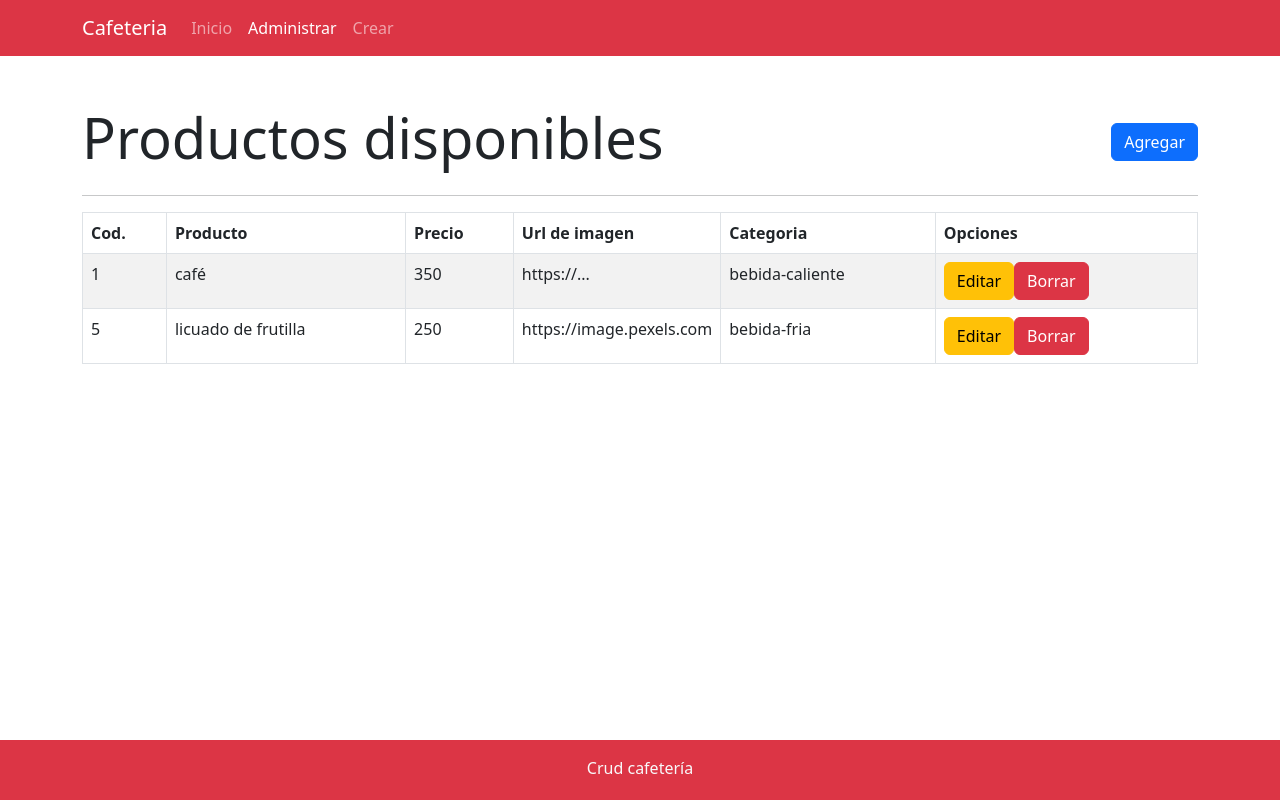
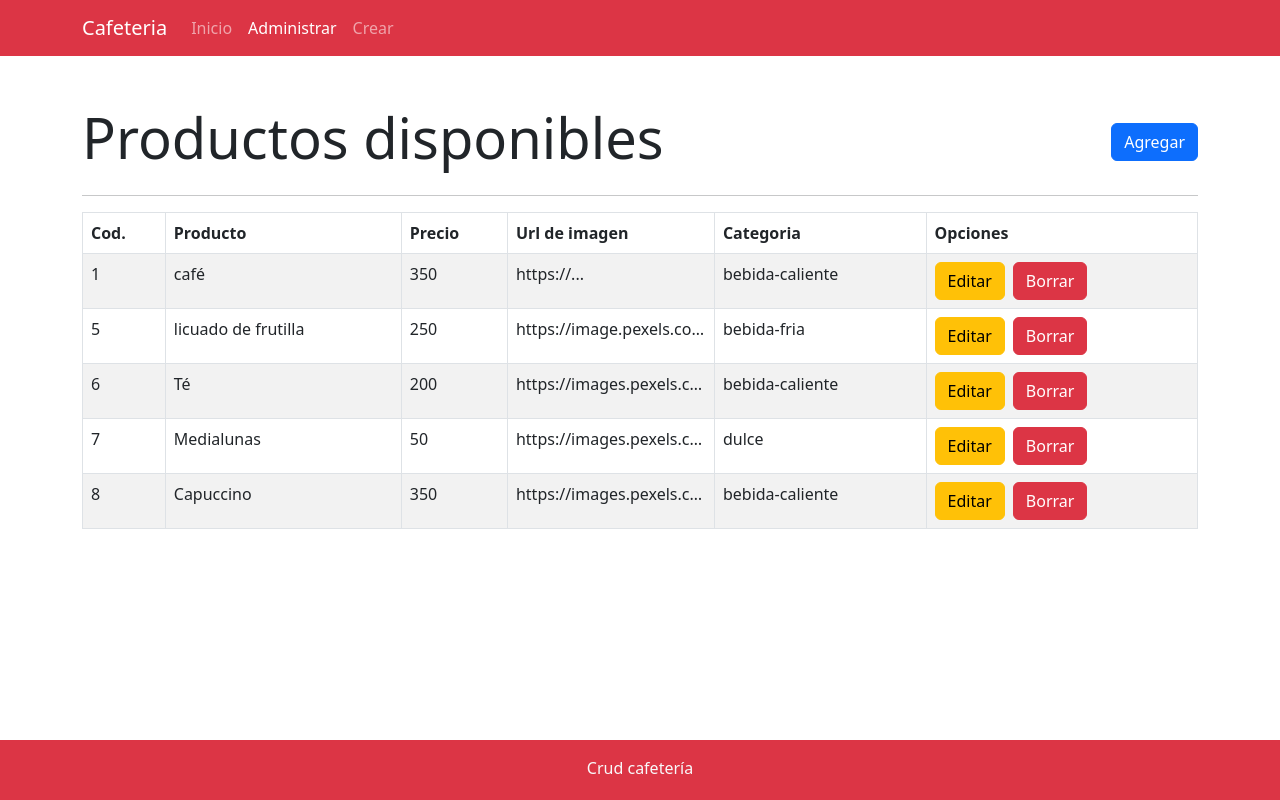
Before and after one commit to MDanielaCardozo/practicaReact-CRUD.Cafeteria, a React (Create React App) app: page /administrar in a window 1280 px wide. Built offline with nearby package versions, Linux system fonts and the light colour scheme; data requests are answered from the project's data file.

Commit message:
Agregamos la consulta de la API cuando borramos un producto

```diff
--- a/db.json
+++ b/db.json
@@ -13,6 +13,27 @@
       "imagen": "https://image.pexels.com",
       "categoria": "bebida-fria",
       "id": 5
+    },
+    {
+      "nombreProducto": "Té",
+      "precio": "200",
+      "imagen": "https://images.pexels.com/photos/5946748/pexels-photo-5946748.jpeg?cs=srgb&dl=pexels-charlotte-may-5946748.jpg&fm=jpg",
+      "categoria": "bebida-caliente",
+      "id": 6
+    },
+    {
+      "nombreProducto": "Medialunas",
+      "precio": "50",
+      "imagen": "https://images.pexels.com/photos/3892469/pexels-photo-3892469.jpeg?auto=compress&cs=tinysrgb&w=1600",
+      "categoria": "dulce",
+      "id": 7
+    },
+    {
+      "nombreProducto": "Capuccino",
+      "precio": "350",
+      "imagen": "https://images.pexels.com/photos/6717547/pexels-photo-6717547.jpeg?auto=compress&cs=tinysrgb&w=1600",
+      "categoria": "bebida-caliente",
+      "id": 8
     }
   ]
 }
--- a/src/components/views/Home.css
+++ b/src/components/views/Home.css
@@ -6,7 +6,7 @@
 }
 
 .truncate {
-    width: 100px;
+    max-width: 100px;
     white-space: nowrap;
     overflow: hidden;
     text-overflow: ellipsis;
--- a/src/components/views/producto/AdministrarProductos.js
+++ b/src/components/views/producto/AdministrarProductos.js
@@ -50,7 +50,7 @@ const AdministrarProductos = () => {
         <tbody>
           {/* aqui tengo que hacer un map */}
           {
-            productos.map((producto)=><ItemProducto key={producto.id} producto={producto}></ItemProducto>)
+            productos.map((producto)=><ItemProducto key={producto.id} producto={producto} consultarAPI={consultarAPI}></ItemProducto>)
           }
         </tbody>
       </Table>
--- a/src/components/views/producto/ItemProducto.js
+++ b/src/components/views/producto/ItemProducto.js
@@ -2,7 +2,7 @@ import React from "react";
 import { Button } from "react-bootstrap";
 import Swal from "sweetalert2";
 
-const ItemProducto = ({producto}) => {
+const ItemProducto = ({producto, consultarAPI}) => {
 
     console.log(producto);
     const{nombreProducto, id, categoria, imagen, precio} = {...producto}
@@ -33,13 +33,12 @@ const ItemProducto = ({producto}) => {
                 'success'
               )
               //recargar la  tabla de productos
+              consultarAPI();
             }
 
           }catch(error){
             console.log(error)
           }
-
-
         }
       })
     }
@@ -52,7 +51,7 @@ const ItemProducto = ({producto}) => {
         <td className="truncate">{imagen}</td>
         <td>{categoria}</td>
         <td>
-          <Button variant="warning">Editar</Button>
+          <Button variant="warning" className="me-2">Editar</Button>
           <Button variant="danger" onClick={handleDelete}>Borrar</Button>
         </td>
       </tr>
```
